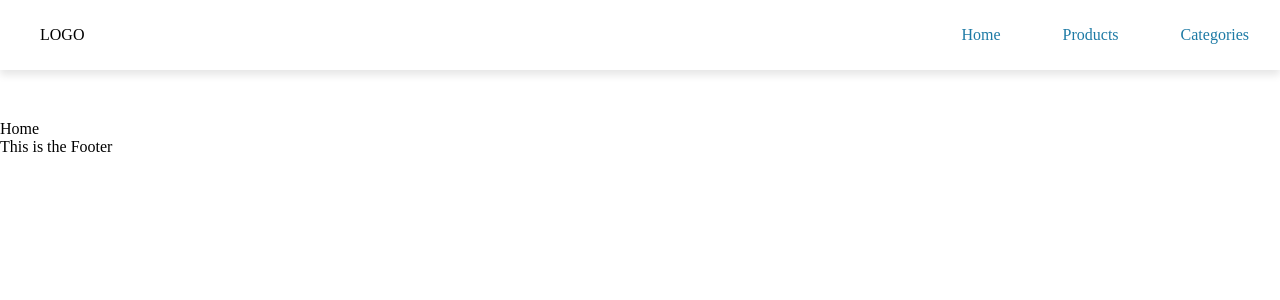
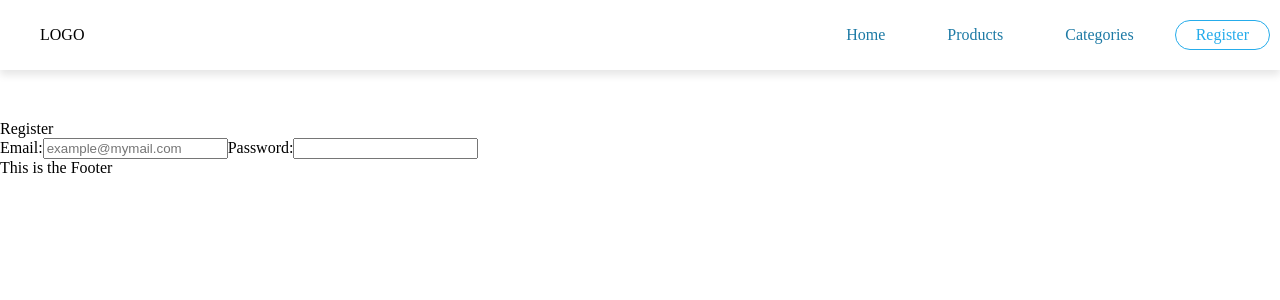
Before and after one commit to kakasnest/Techdepo-frontend, a React (Create React App) app: page /register in a window 1280 px wide. Shown: the top 300 px of the page. Built offline with nearby package versions, Linux system fonts and the light colour scheme.

Commit message:
Register route added.

```diff
--- a/src/components/Header.js
+++ b/src/components/Header.js
@@ -14,6 +14,9 @@ function Header() {
       <NavLink className="header--link" to="/categories">
         Categories
       </NavLink>
+      <NavLink className="header--link" to="/register">
+        Register
+      </NavLink>
     </header>
   );
 }
--- a/src/components/Main.js
+++ b/src/components/Main.js
@@ -2,6 +2,7 @@ import { Routes, Route } from "react-router-dom";
 import Categories from "./routes/Categories";
 import Products from "./routes/Products";
 import Home from "./routes/Home";
+import Register from "./routes/Register";
 
 function Main() {
   return (
@@ -9,6 +10,7 @@ function Main() {
       <Route path="/" element={<Home />} />
       <Route path="categories" element={<Categories />} />
       <Route path="products" element={<Products />} />
+      <Route path="register" element={<Register />} />
       <Route path="*" element={<Home />} />
     </Routes>
   );
--- /dev/null
+++ b/src/components/routes/Register.js
@@ -0,0 +1,46 @@
+import { useState } from "react";
+
+function Register() {
+  const [newUser, setNewUser] = useState({
+    email: "",
+    password: "",
+  });
+
+  const handleChange = (event) => {
+    const {
+      target: { name, value },
+    } = event;
+
+    setNewUser((currentUserObject) => {
+      return {
+        ...currentUserObject,
+        [name]: value,
+      };
+    });
+  };
+
+  return (
+    <div>
+      <label>Register</label>
+      <form>
+        <label>Email:</label>
+        <input
+          type="text"
+          placeholder="example@mymail.com"
+          name="email"
+          value={newUser.email}
+          onChange={handleChange}
+        />
+        <label>Password:</label>
+        <input
+          type="password"
+          name="password"
+          value={newUser.password}
+          onChange={handleChange}
+        />
+      </form>
+    </div>
+  );
+}
+
+export default Register;
--- a/src/index.js
+++ b/src/index.js
@@ -4,4 +4,8 @@ import App from "./App";
 
 const container = document.getElementById("root");
 const root = ReactDOMClient.createRoot(container);
-root.render(<App />);
+root.render(
+  <React.StrictMode>
+    <App />
+  </React.StrictMode>
+);
```
